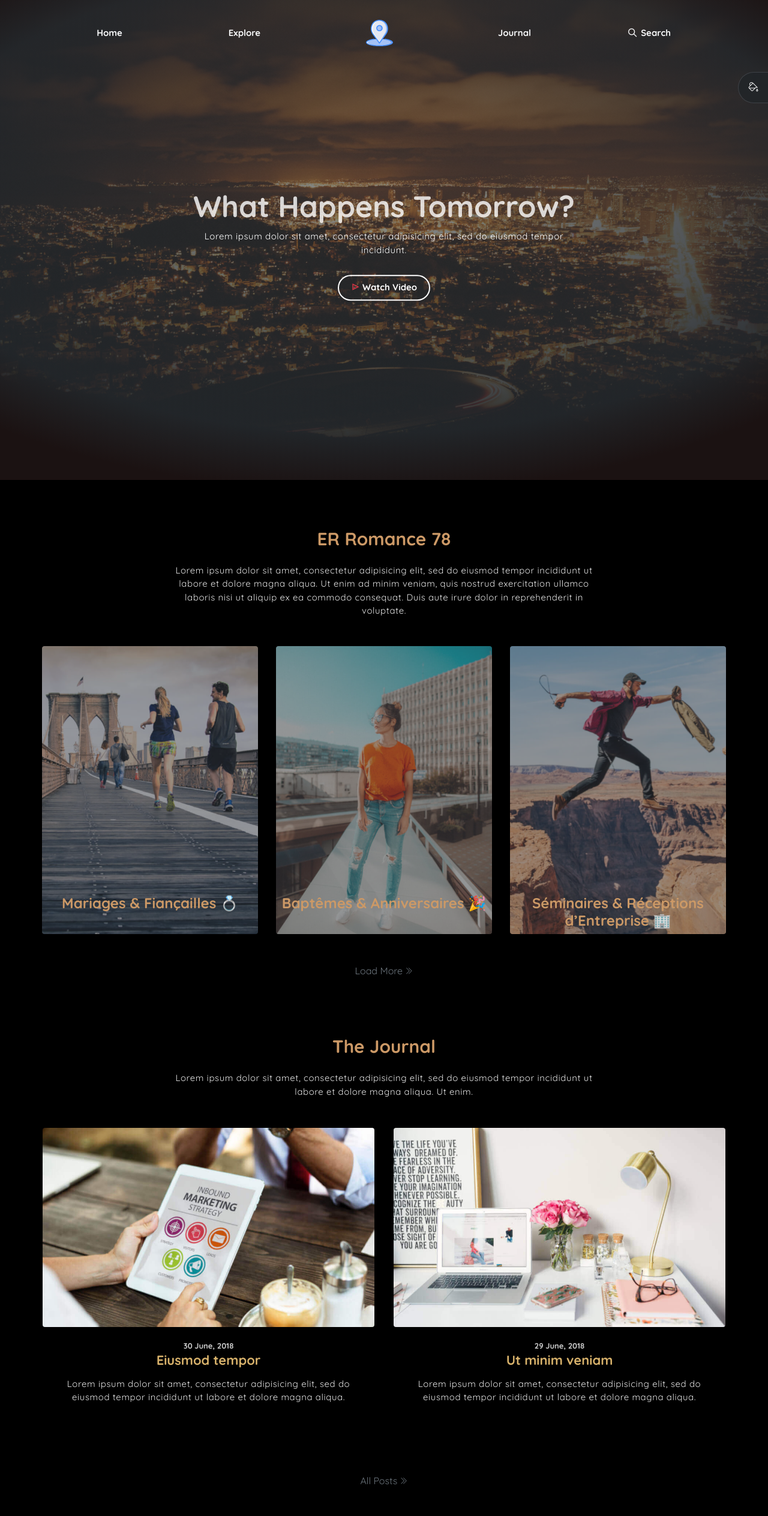
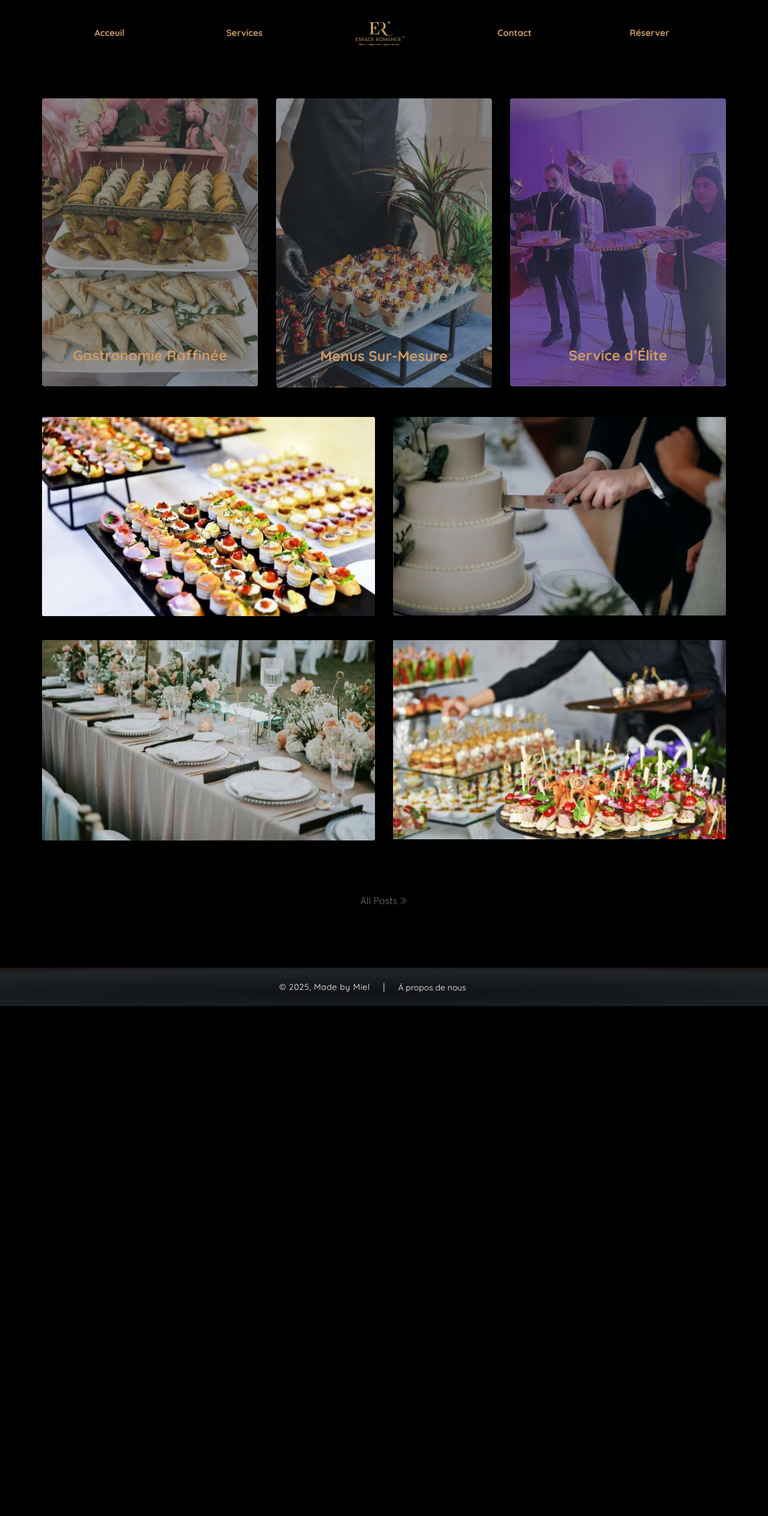
Before and after one commit to oumaimahrt/ER-Romance, a website: page services/public_html/traiteur.html in a window 1280 px wide. Shown: the top 2527 px of the page at 60% size. After the commit the page ends 1677 px from the top, so only its background shows below. Drawn offline with Linux system fonts and the light colour scheme.

Commit message:
presque terminé

```diff
--- a/services/public_html/org.html
+++ b/services/public_html/org.html
@@ -181,7 +181,7 @@
 
             <!-- footer -->
             <footer class="footer">
-                <p class="infos">&copy; <script>document.write(new Date().getFullYear())</script>, Made with <i class="ti-heart text-danger"></i> by <a href="http://https://www.linkedin.com/in/oumaimahrete/">Miel</a></p>
+                <p class="infos">&copy; <script>document.write(new Date().getFullYear())</script>, Made </i> by <a href="http://https://www.linkedin.com/in/oumaimahrete/">Miel</a></p>
                 <span>|</span>
                 <div class="links">
                     <a href="../../index.html">Á propos de nous</a>
--- a/services/public_html/traiteur.html
+++ b/services/public_html/traiteur.html
@@ -1,5 +1,6 @@
 <!DOCTYPE html>
 <html lang="en">
+
 <head>
     <meta charset="utf-8">
     <meta name="viewport" content="width=device-width, initial-scale=1, shrink-to-fit=no">
@@ -12,27 +13,32 @@
     <link rel="stylesheet" href="assets/css/dorang.css">
 
 </head>
+
 <body data-spy="scroll" data-target=".navbar" data-offset="40" id="home" class="dark-theme">
 
     <!-- page navbar -->
     <nav class="page-navbar" data-spy="affix" data-offset-top="10">
         <ul class="nav-navbar container">
-            <li class="nav-item"><a href="../../index.html" class="nav-link">Home</a></li>
-            <li class="nav-item"><a href="#" class="nav-link">Explore</a></li>
-            <li class="nav-item"><a href="#" class="nav-link"><img src="assets/imgs/placeholder.svg" alt="Download free bootstrap 4 landing page, free boootstrap 4 templates, Download free bootstrap 4.1 landing page, free boootstrap 4.1.1 templates, weber Landing page"></a></li>
-            <li class="nav-item"><a href="#" class="nav-link">Journal</a></li>
+            <li class="nav-item"><a href="../../index.html" class="nav-link">Acceuil</a></li>
+            <li class="nav-item"><a href="../../index.html" class="nav-link">Services</a></li>
+            <li class="nav-item">
+                <a href="https://www.google.com/maps" class="nav-link">
+                    <img src="assets/imgs/logo.svg" style="width: 100px; height: auto;">
+                </a>
+            </li>
+            <li class="nav-item"><a href="../../index.html" class="nav-link">Contact</a></li>
             <li class="nav-item search">
-                <a href="javascript:void(0)" class="nav-link search-toggle"><i class="ti-search"></i> Search</a>
-                <div class="search-wrapper">
+                <a href="../../index.html" class="nav-link search-toggle"></i>Réserver</a>
+                <!-- <div class="search-wrapper">
                     <form>
                         <input type="search" class="form-control" name="" placeholder="hit enter to search">
-                    </form>
+                    </form> -->
                 </div>
             </li>
         </ul>
     </nav><!-- end of page navbar -->
 
-    <div class="theme-selector">
+    <!-- <div class="theme-selector">
         <a href="javascript:void(0)" class="spinner">
             <i class="ti-paint-bucket"></i>
         </a>
@@ -40,10 +46,10 @@
             <a href="javascript:void(0)" class="light"></a>
             <a href="javascript:void(0)" class="dark"></a>
         </div>
-    </div>
+    </div>   -->
 
     <!-- page header -->
-    <header class="header">
+    <!-- <header class="header">
         <div class="overlay"></div>
         <div class="header-content">
             <h1 class="header-title">What Happens Tomorrow?</h1>
@@ -53,104 +59,115 @@
             <button class="btn btn-theme-color modal-toggle"><i class="ti-control-play text-danger"></i> Watch Video</button>
 
         </div>
-    </header>
+    </header> -->
     <!-- end of page header -->
 
     <!-- modal -->
-    <div class="modalBox">
+    <!-- <div class="modalBox">
         <div class="modalBox-body">
             <iframe width="100%" height="450px" class="border-0"
             src="https://www.youtube.com/embed/tgbNyZ7vqY?controls=0">
             </iframe>
         </div>
-    </div>
+    </div> -->
     <!-- end of modal -->
 
     <!-- page container -->
-    <div class="container page-container">
+    <div id="content" class="container page-container">
         <div class="col-md-10 col-lg-8 m-auto">
-            <h6 class="title mb-4">ER Romance 78</h6>
-            <p class="mb-5">Lorem ipsum dolor sit amet, consectetur adipisicing elit, sed do eiusmod
+            <h6 class="title1 mb-4"></h6>
+            <!-- <p class="mb-5">Lorem ipsum dolor sit amet, consectetur adipisicing elit, sed do eiusmod
             tempor incididunt ut labore et dolore magna aliqua. Ut enim ad minim veniam,
             quis nostrud exercitation ullamco laboris nisi ut aliquip ex ea commodo
-            consequat. Duis aute irure dolor in reprehenderit in voluptate.</p>
+            consequat. Duis aute irure dolor in reprehenderit in voluptate.</p> -->
         </div>
 
         <!-- row -->
         <div class="row mb-4">
             <div class="col-md-4">
                 <a href="javascript:void(0)" class="overlay-img">
-                    <img src="assets/imgs/img-1.jpg" alt="Download free bootstrap 4 landing page, free boootstrap 4 templates, Download free bootstrap 4.1 landing page, free boootstrap 4.1.1 templates, weber Landing page">
+                    <img src="assets/imgs/menu2.jpg">
                     <div class="overlay"></div>
                     <div class="des">
-                        <h1 class="title">Mariages & Fiançailles 💍</h1>
-                        <!-- <h6 class="subtitle">magna aliqua</p> -->
-                        <p>Vivez le mariage ou les fiançailles de vos rêves avec une organisation élégante
-                            et sans faille. De la décoration somptueuse à la coordination parfaite,
-                            nous créons un moment magique et inoubliable.</p>
+                        <h1 class="title">Gastronomie Raffinée</h1>
+                        <p>Laissez-vous séduire par une cuisine d’exception, élaborée avec des ingrédients frais et des
+                            saveurs exquises pour émerveiller vos convives.</p>
                     </div>
                 </a>
             </div>
             <div class="col-md-4">
                 <a href="javascript:void(0)" class="overlay-img">
-                    <img src="assets/imgs/img-2.jpg" alt="Download free bootstrap 4 landing page, free boootstrap 4 templates, Download free bootstrap 4.1 landing page, free boootstrap 4.1.1 templates, weber Landing page">
+                    <img src="assets/imgs/menu1.jpg">
                     <div class="overlay"></div>
                     <div class="des">
-                        <h1 class="title">Baptêmes & Anniversaires 🎉</h1>
-                        <!-- <h6 class="subtitle">nulla pariatur</p> -->
-                        <p>Célébrez ces moments précieux avec une réception sur-mesure. Ambiance festive, animations uniques et décor raffiné pour un événement à la hauteur de vos attentes.
-                        </p>
+                        <h1 class="title">Menus Sur-Mesure</h1>
+                        <p>Du cocktail dinatoire au banquet prestigieux, nous créons des menus personnalisés, adaptés à
+                            vos goûts et à votre événement.</p>
                     </div>
                 </a>
             </div>
             <div class="col-md-4">
                 <a href="javascript:void(0)" class="overlay-img">
-                    <img src="assets/imgs/img-3.jpg" alt="Download free bootstrap 4 landing page, free boootstrap 4 templates, Download free bootstrap 4.1 landing page, free boootstrap 4.1.1 templates, weber Landing page">
+                    <img src="assets/imgs/menu3.jpg">
                     <div class="overlay"></div>
                     <div class="des">
-                        <h1 class="title">Séminaires & Réceptions d’Entreprise 🏢
-                        </h1>
-                        <!-- <h6 class="subtitle">magna aliqua</p> -->
-                        <p>Offrez à vos collaborateurs une expérience prestigieuse. Espaces équipés, service haut de gamme et organisation millimétrée pour des séminaires, conférences ou galas réussis.
-                        </p>
+                        <h1 class="title">Service d’Élite</h1>
+                        <p>Un personnel professionnel et attentif pour un service irréprochable, digne des plus grandes
+                            réceptions.</p>
                     </div>
                 </a>
             </div>
         </div><!-- end of row -->
 
-        <a href="#">Load More <i class="ti-angle-double-right angle"></i></a>
+        <!-- <a href="#">Load More <i class="ti-angle-double-right angle"></i></a> -->
 
 
-        <div class="col-md-10 col-lg-8 m-auto">
+        <!-- <div class="col-md-10 col-lg-8 m-auto">
             <h6 class="title mb-4 mt-5 pt-5">The Journal</h6>
             <p class="mb-5">Lorem ipsum dolor sit amet, consectetur adipisicing elit, sed do eiusmod
             tempor incididunt ut labore et dolore magna aliqua. Ut enim.</p>
-        </div>
+        </div> -->
 
         <!-- row -->
         <div class="row mb-5">
             <div class="col-md-6">
-                <a href="javascript:void(0)" class="card">
-                    <img src="assets/imgs/blog-1.jpg" class="card-img" alt="Download free bootstrap 4 landing page, free boootstrap 4 templates, Download free bootstrap 4.1 landing page, free boootstrap 4.1.1 templates, weber Landing page">
+                <img src="assets/imgs/buff1.jpg" class="card-img">
                 <div class="card-body">
-                        <h6 class="card-subtitle">30 June, 2018</h6>
-                        <h3 class="card-title">Eiusmod
-                        tempor</h3>
+                    <!-- <h6 class="card-subtitle">30 June, 2018</h6> -->
+                    <!-- <h3 class="card-title">Eiusmod -->
+                    <!-- tempor</h3>
                         <p>Lorem ipsum dolor sit amet, consectetur adipisicing elit, sed do eiusmod
-                        tempor incididunt ut labore et dolore magna aliqua.</p>
+                        tempor incididunt ut labore et dolore magna aliqua.</p> -->
                 </div>
-                </a>
             </div>
             <div class="col-md-6">
-                <a href="javascript:void(0)" class="card">
-                    <img src="assets/imgs/blog-2.jpg" class="card-img" alt="Download free bootstrap 4 landing page, free boootstrap 4 templates, Download free bootstrap 4.1 landing page, free boootstrap 4.1.1 templates, weber Landing page">
+                <img src="assets/imgs/gateau.jpg" class="card-img">
                 <div class="card-body">
-                        <h6 class="card-subtitle">29 June, 2018</h6>
-                        <h3 class="card-title">Ut minim veniam</h3>
+                    <!-- <h6 class="card-subtitle">30 June, 2018</h6> -->
+                    <!-- <h3 class="card-title">Eiusmod -->
+                    <!-- tempor</h3>
                         <p>Lorem ipsum dolor sit amet, consectetur adipisicing elit, sed do eiusmod
-                        tempor incididunt ut labore et dolore magna aliqua.</p>
+                        tempor incididunt ut labore et dolore magna aliqua.</p> -->
                 </div>
-                </a>
+            </div>
+            <div class="col-md-6">
+                <img src="assets/imgs/table.jpg" class="card-img">
+                <div class="card-body">
+                    <!-- <h6 class="card-subtitle">30 June, 2018</h6> -->
+                    <!-- <h3 class="card-title">Eiusmod -->
+                    <!-- tempor</h3>
+                        <p>Lorem ipsum dolor sit amet, consectetur adipisicing elit, sed do eiusmod
+                        tempor incididunt ut labore et dolore magna aliqua.</p> -->
+                </div>
+            </div>
+            <div class="col-md-6">
+                <img src="assets/imgs/buff2.jpg" class="card-img">
+                <div class="card-body">
+                    <!-- <h6 class="card-subtitle">29 June, 2018</h6> -->
+                    <!-- <h3 class="card-title">Ut minim veniam</h3>
+                        <p>Lorem ipsum dolor sit amet, consectetur adipisicing elit, sed do eiusmod
+                        tempor incididunt ut labore et dolore magna aliqua.</p> -->
+                </div>
             </div>
         </div>
         <!-- end of row -->
@@ -163,7 +180,7 @@
     <div class="contact-section">
         <div class="overlay"></div>
 
-        <div class="container">
+        <!-- <div class="container">
             <div class="col-md-10 col-lg-8 m-auto">
                 <h6 class="title mb-2">Contact Us</h6>
                 <p class="mb-5">Feel Free To Drop Us A Line.</p>
@@ -173,20 +190,25 @@
                     <textarea name="comment" id="comment" rows="6"   class="form-control" placeholder="Write Something"></textarea>
                     <input type="submit" value="Send Message" class="form-control">
                 </form>
-            </div>
+            </div> -->
 
         <!-- footer -->
         <footer class="footer">
-                <p class="infos">&copy; <script>document.write(new Date().getFullYear())</script>, Made with <i class="ti-heart text-danger"></i> by <a href="http://https://www.linkedin.com/in/oumaimahrete/">Miel</a></p>
+            <p class="infos">&copy;
+                <script>document.write(new Date().getFullYear())</script>, Made </i> by <a
+                    href="http://https://www.linkedin.com/in/oumaimahrete/">Miel</a>
+            </p>
             <span>|</span>
             <div class="links">
-                    <a href="#">About</a>
-                    <a href="#">Explore</a>
-                    <a href="#">Journal</a>
+                <a href="../../index.html">Á propos de nous</a>
+                <!-- <a href="#">Explore</a>
+                <a href="#">Journal</a> -->
             </div>
-            </footer><!-- end of footer -->
+        </footer>
+        <!-- end of footer -->
 
-        </div><!-- end of container -->
+    </div>
+    <!-- end of container -->
     </div>
     <!-- end of pre footer -->
 
@@ -201,4 +223,5 @@
     <script src="assets/js/dorang.js"></script>
 
 </body>
+
 </html>
```
Also changed, not shown: services/public_html/salles.html (+1 -2 lines), services/public_html/assets/css/dorang.css, services/public_html/assets/imgs/1.jpg (added), services/public_html/assets/imgs/2.jpg (added), services/public_html/assets/imgs/3.jpg (added), services/public_html/assets/imgs/buf2.jpg (added), services/public_html/assets/imgs/buff1.jpg (added), services/public_html/assets/imgs/buff2.jpg (added), services/public_html/assets/imgs/cake1.jpg (added), services/public_html/assets/imgs/gateau.jpg (added), services/public_html/assets/imgs/menu1.jpg (added), services/public_html/assets/imgs/menu2.jpg (added), services/public_html/assets/imgs/menu3.jpg (added), services/public_html/assets/imgs/table.jpg (added), 1 more files, 1 other file. Lines whose indentation alone changed are shown as unchanged.
